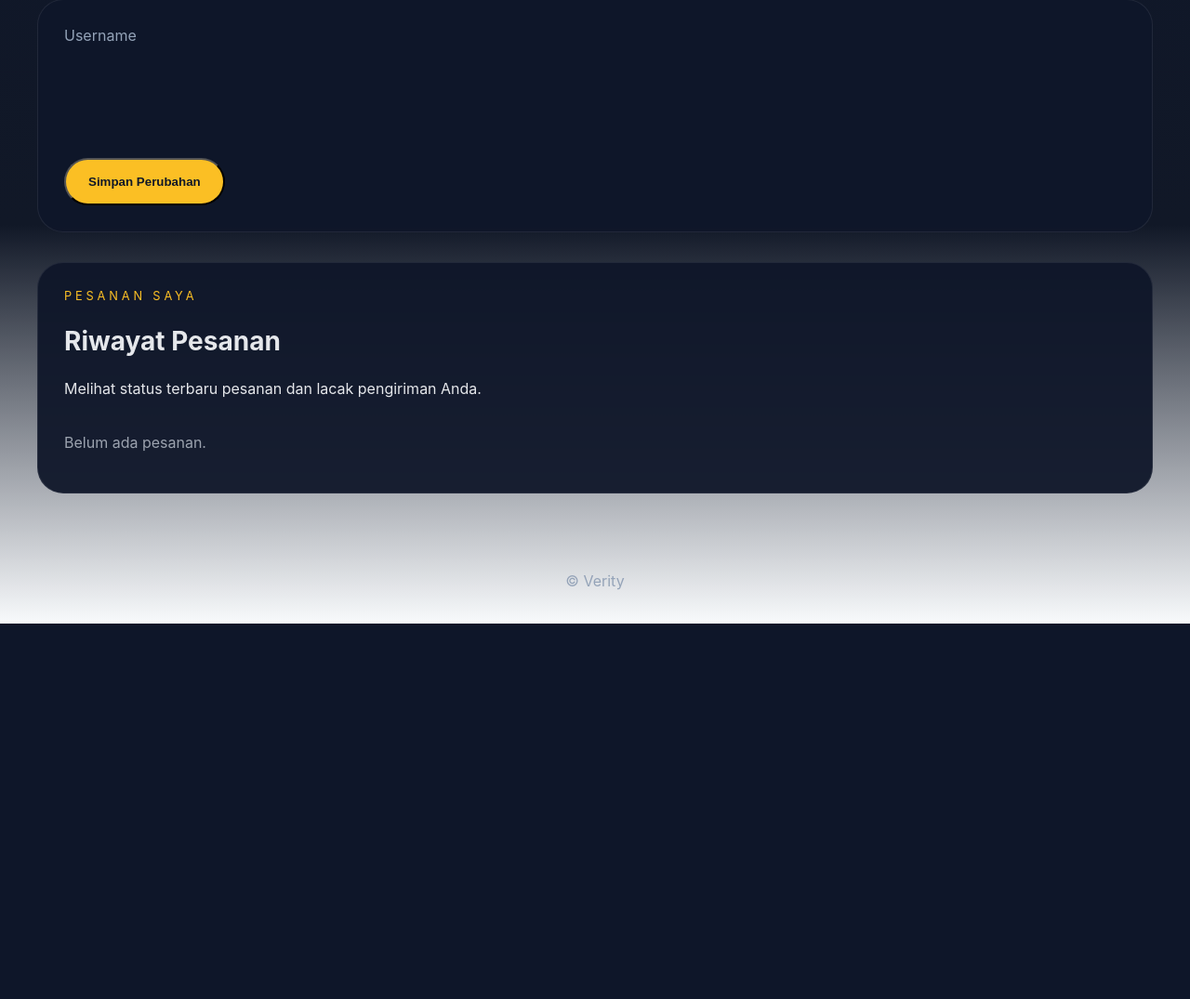
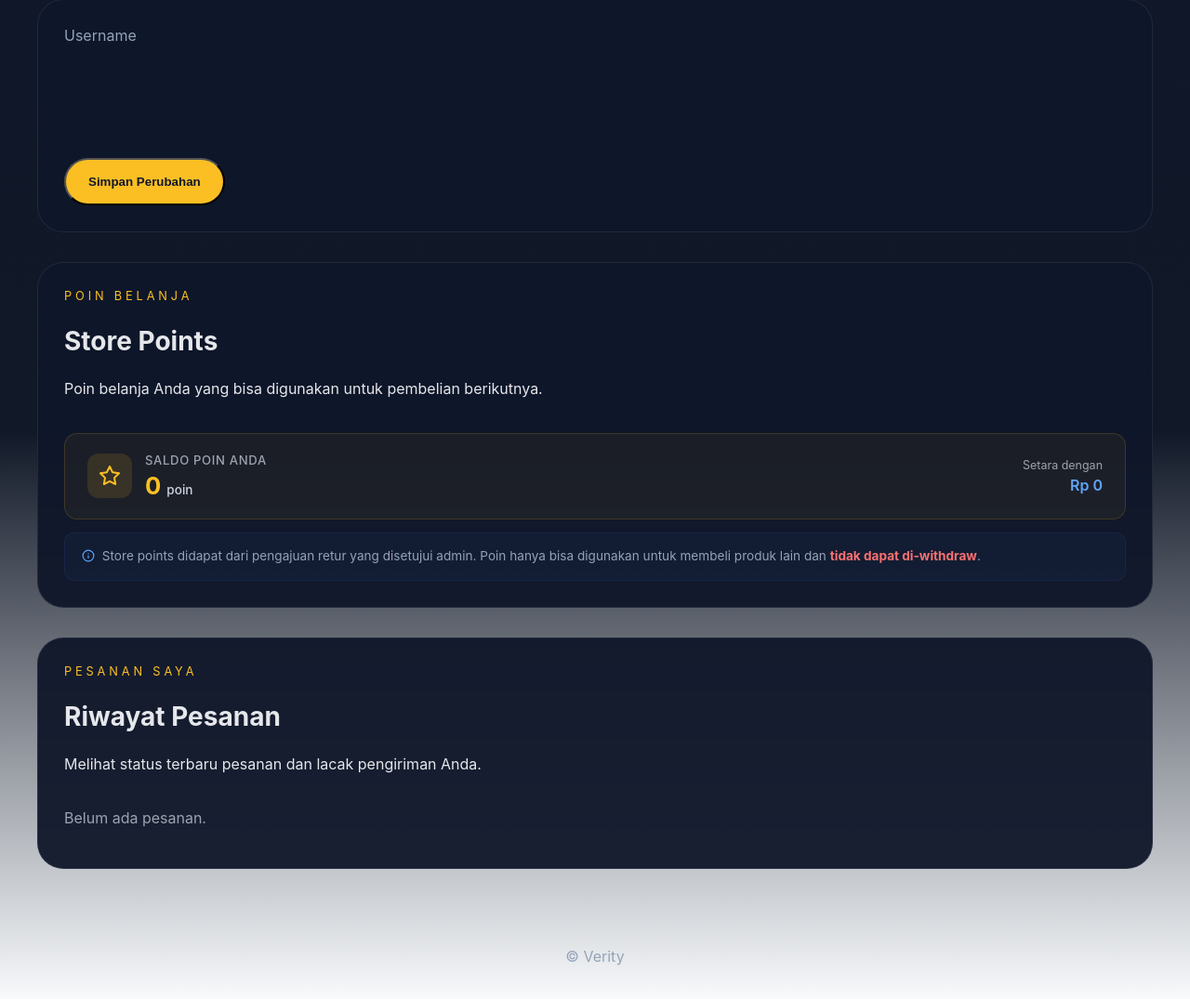
Before and after one commit to stevenemmanuelses/ecommerce, a Django app: template templates/account.html in a window 1280 px wide. Shown: the part 282-1357 px from the top of the page at 93% size. Before the commit the page ends 953 px from the top, so only its background shows below. Run offline with Django 4.2, Linux system fonts and the light colour scheme; the template is opened without the code that fills it, so the values that code supplies are empty.

Commit message:
Update account.html

```diff
--- a/templates/account.html
+++ b/templates/account.html
@@ -52,6 +52,36 @@
     </form>
   </div>
 
+  <!-- Store Points Card -->
+  <section class="orders-panel">
+    <div class="orders-header">
+      <p class="eyebrow">Poin Belanja</p>
+      <h3>Store Points</h3>
+      <p>Poin belanja Anda yang bisa digunakan untuk pembelian berikutnya.</p>
+    </div>
+    <div style="background: rgba(251, 191, 36, 0.05); border: 1px solid rgba(251, 191, 36, 0.15); border-radius: 14px; padding: 20px 24px; display: flex; align-items: center; justify-content: space-between; gap: 16px; flex-wrap: wrap;">
+      <div style="display: flex; align-items: center; gap: 14px;">
+        <div style="width: 48px; height: 48px; border-radius: 12px; background: rgba(251, 191, 36, 0.12); display: flex; align-items: center; justify-content: center;">
+          <svg width="24" height="24" viewBox="0 0 24 24" fill="none" stroke="#fbbf24" stroke-width="2" stroke-linecap="round" stroke-linejoin="round"><polygon points="12 2 15.09 8.26 22 9.27 17 14.14 18.18 21.02 12 17.77 5.82 21.02 7 14.14 2 9.27 8.91 8.26 12 2"></polygon></svg>
+        </div>
+        <div>
+          <p style="margin: 0; font-size: 0.82rem; color: #9ca3af; text-transform: uppercase; letter-spacing: 0.05em; font-weight: 500;">Saldo Poin Anda</p>
+          <p style="margin: 4px 0 0 0; font-size: 1.6rem; font-weight: 700; color: #fbbf24;">{{ profile.store_points|default:0 }} <span style="font-size: 0.85rem; color: #cbd5e1; font-weight: 500;">poin</span></p>
+        </div>
+      </div>
+      <div style="display: flex; flex-direction: column; gap: 4px; text-align: right;">
+        <span style="font-size: 0.78rem; color: #9ca3af;">Setara dengan</span>
+        <span style="font-size: 1rem; font-weight: 600; color: #60a5fa;">Rp {{ profile.store_points|default:0|intcomma }}</span>
+      </div>
+    </div>
+    <div style="margin-top: 14px; padding: 14px 18px; background: rgba(59, 130, 246, 0.04); border: 1px solid rgba(59, 130, 246, 0.1); border-radius: 10px;">
+      <p style="margin: 0; font-size: 0.85rem; color: #94a3b8; line-height: 1.6;">
+        <svg width="14" height="14" viewBox="0 0 24 24" fill="none" stroke="#60a5fa" stroke-width="2" stroke-linecap="round" stroke-linejoin="round" style="vertical-align: -2px; margin-right: 4px;"><circle cx="12" cy="12" r="10"></circle><line x1="12" y1="16" x2="12" y2="12"></line><line x1="12" y1="8" x2="12.01" y2="8"></line></svg>
+        Store points didapat dari pengajuan retur yang disetujui admin. Poin hanya bisa digunakan untuk membeli produk lain dan <strong style="color: #f87171;">tidak dapat di-withdraw</strong>.
+      </p>
+    </div>
+  </section>
+
   <section class="orders-panel">
     <div class="orders-header">
       <p class="eyebrow">Pesanan Saya</p>
@@ -105,6 +135,13 @@
                 </a>
               {% endif %}
 
+              {% if order.status == 'delivered' and order.paid %}
+                <a class="action-button" href="{% url 'store:return_request' order.id %}" style="padding: 8px 16px; border-radius: 8px; background: rgba(168, 85, 247, 0.1); color: #a855f7; text-decoration: none; font-size: 0.9rem; font-weight: 500; border: 1px solid rgba(168, 85, 247, 0.2); display: flex; align-items: center; gap: 6px;">
+                  <svg width="14" height="14" viewBox="0 0 24 24" fill="none" stroke="currentColor" stroke-width="2" stroke-linecap="round" stroke-linejoin="round"><polyline points="1 4 1 10 7 10"></polyline><path d="M3.51 15a9 9 0 1 0 2.13-9.36L1 10"></path></svg>
+                  Ajukan Retur
+                </a>
+              {% endif %}
+
               {% if order.status == 'pending_payment' and not order.paid %}
                 <a class="action-button" href="{% url 'store:cancel_order' order.id %}" onclick="return confirm('Apakah Anda yakin ingin membatalkan pesanan ini?');" style="padding: 8px 16px; border-radius: 8px; background: rgba(239, 68, 68, 0.1); color: #f87171; text-decoration: none; font-size: 0.9rem; font-weight: 500; border: 1px solid rgba(239, 68, 68, 0.2); margin-left: auto;">Batal Pesanan</a>
               {% endif %}
```
